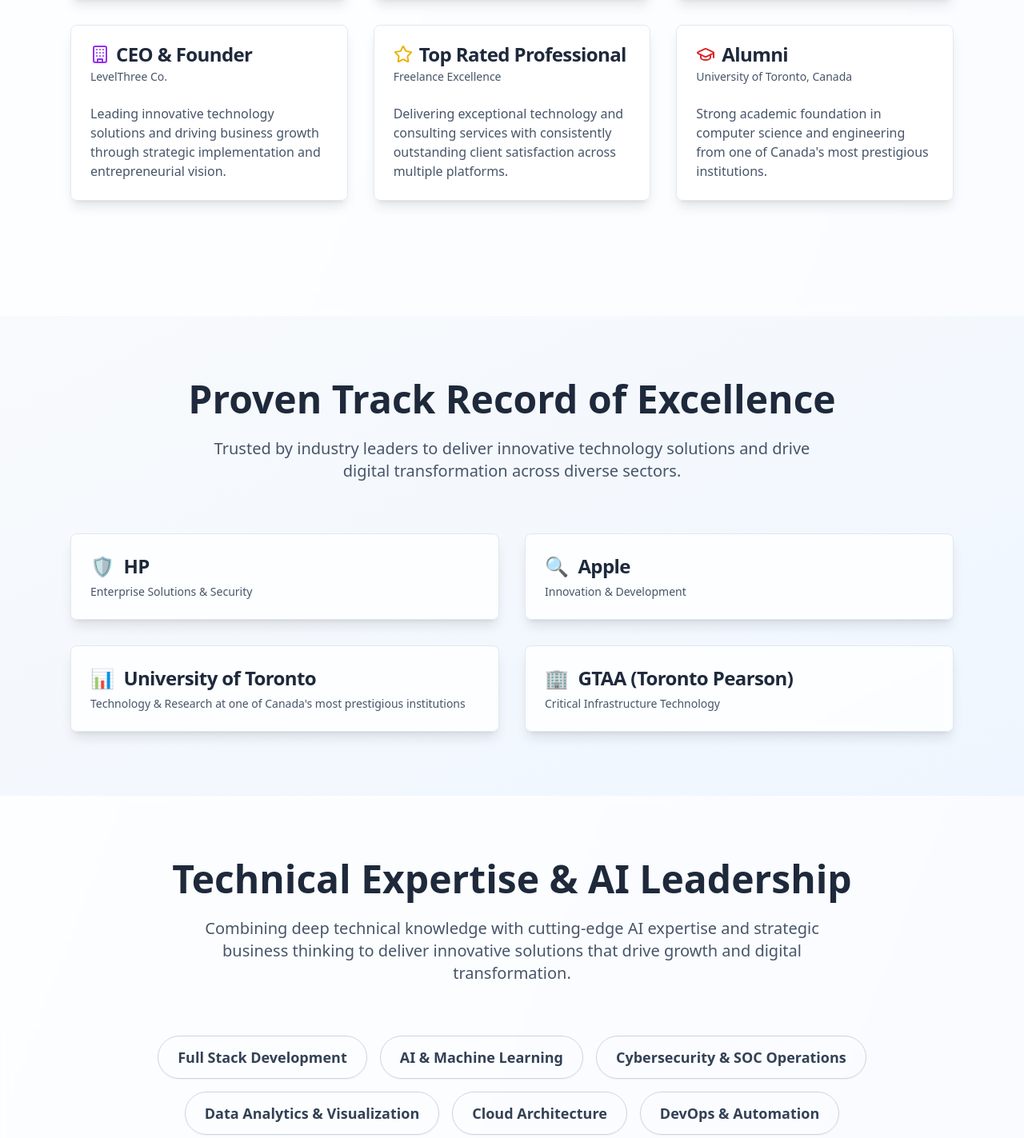
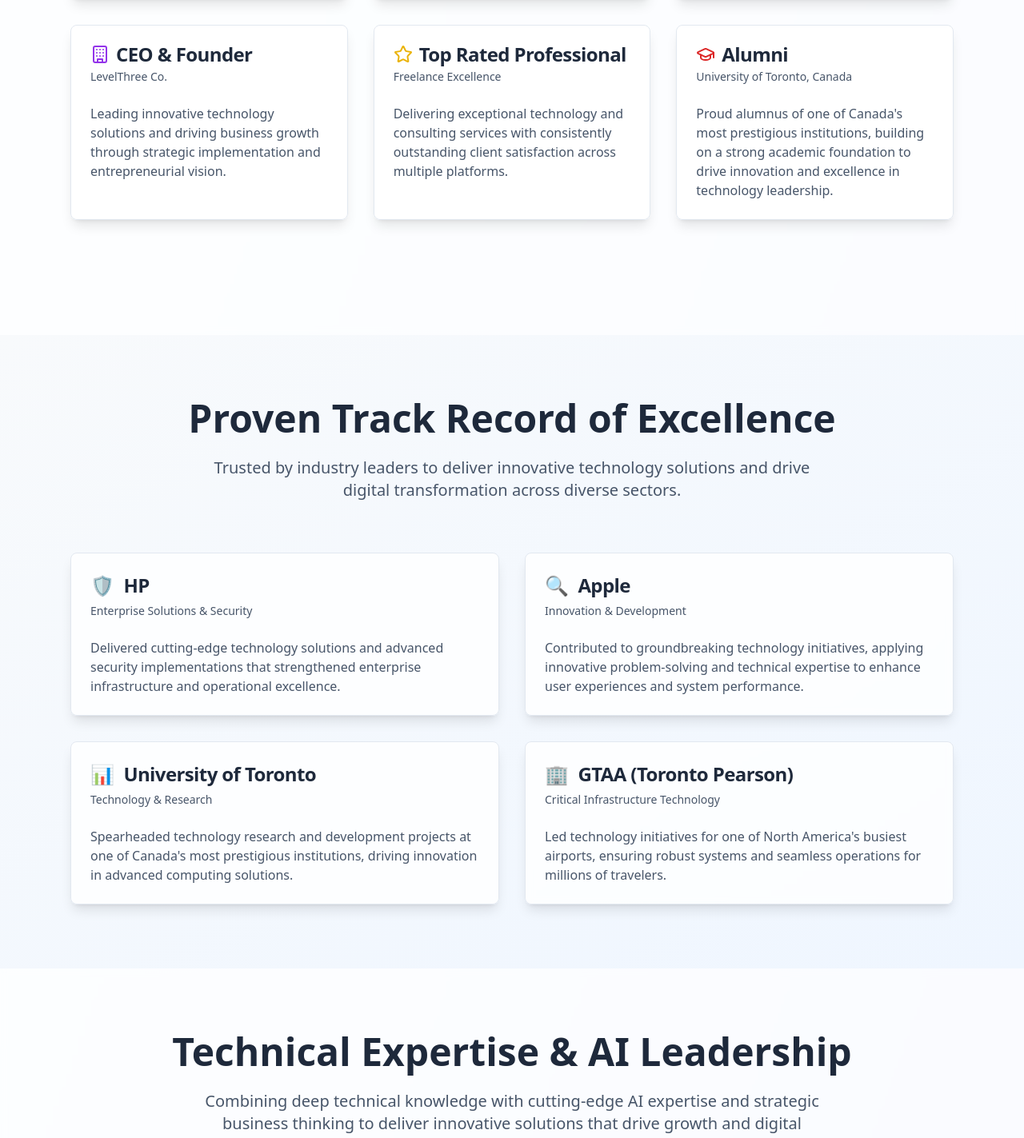
Before and after one commit to maursader/cavalieri-brand-genesis, a React (Vite) app: page / in a window 1280 px wide. Shown: the part 1345-2768 px from the top of the page at 80% size. Built offline with nearby package versions, Linux system fonts and the light colour scheme.

Commit message:
Fix:
Revert watermark, update alumni copy, and company blurbs.

```diff
--- a/src/components/sections/About.tsx
+++ b/src/components/sections/About.tsx
@@ -168,7 +168,7 @@ export const About = () => {
               </CardHeader>
               <CardContent>
                 <p className="text-slate-600">
-                  Strong academic foundation in computer science and engineering from one of Canada's most prestigious institutions.
+                  Proud alumnus of one of Canada's most prestigious institutions, building on a strong academic foundation to drive innovation and excellence in technology leadership.
                 </p>
               </CardContent>
             </Card>
--- a/src/components/sections/Experience.tsx
+++ b/src/components/sections/Experience.tsx
@@ -7,21 +7,25 @@ export const Experience = () => {
     {
       company: "HP",
       type: "Enterprise Solutions & Security",
+      description: "Delivered cutting-edge technology solutions and advanced security implementations that strengthened enterprise infrastructure and operational excellence.",
       icon: "🛡️"
     },
     {
       company: "Apple",
       type: "Innovation & Development",
+      description: "Contributed to groundbreaking technology initiatives, applying innovative problem-solving and technical expertise to enhance user experiences and system performance.",
       icon: "🔍"
     },
     {
       company: "University of Toronto",
-      type: "Technology & Research at one of Canada's most prestigious institutions",
+      type: "Technology & Research",
+      description: "Spearheaded technology research and development projects at one of Canada's most prestigious institutions, driving innovation in advanced computing solutions.",
       icon: "📊"
     },
     {
       company: "GTAA (Toronto Pearson)",
       type: "Critical Infrastructure Technology",
+      description: "Led technology initiatives for one of North America's busiest airports, ensuring robust systems and seamless operations for millions of travelers.",
       icon: "🏢"
     }
   ];
@@ -69,6 +73,11 @@ export const Experience = () => {
                     {exp.type}
                   </CardDescription>
                 </CardHeader>
+                <CardContent>
+                  <p className="text-slate-600">
+                    {exp.description}
+                  </p>
+                </CardContent>
               </Card>
             </motion.div>
           ))}
--- a/src/components/sections/Hero.tsx
+++ b/src/components/sections/Hero.tsx
@@ -23,7 +23,7 @@ export const Hero = () => {
       opacity: 1,
       transition: {
         duration: 0.8,
-        ease: [0.6, -0.05, 0.01, 0.99]
+        ease: "easeOut"
       }
     }
   };
@@ -103,7 +103,7 @@ export const Hero = () => {
                 className="text-5xl md:text-7xl font-bold text-slate-800 mb-4"
                 initial={{ scale: 0.5, opacity: 0 }}
                 animate={{ scale: 1, opacity: 1 }}
-                transition={{ delay: 0.2, duration: 1, ease: [0.68, -0.55, 0.265, 1.55] }}
+                transition={{ delay: 0.2, duration: 1, ease: "easeOut" }}
               >
                 Maurizio
                 <motion.span
```
